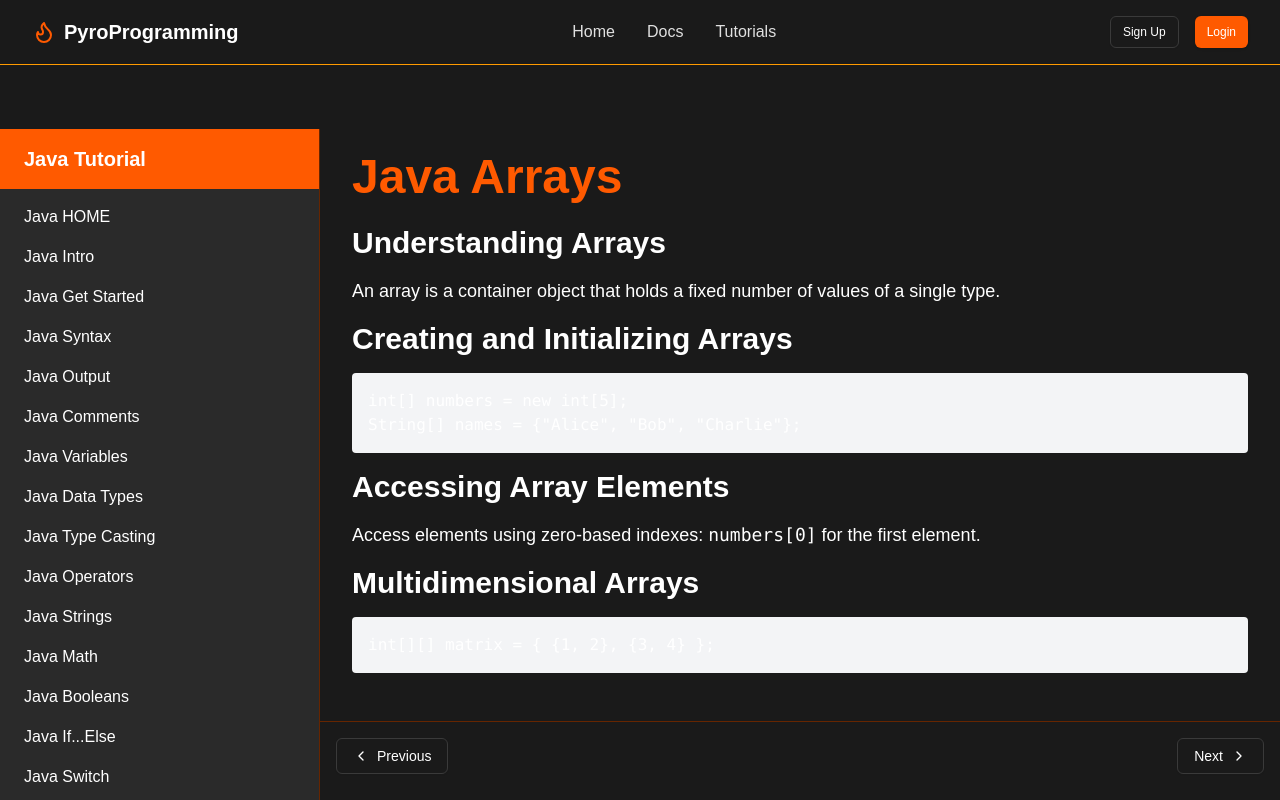
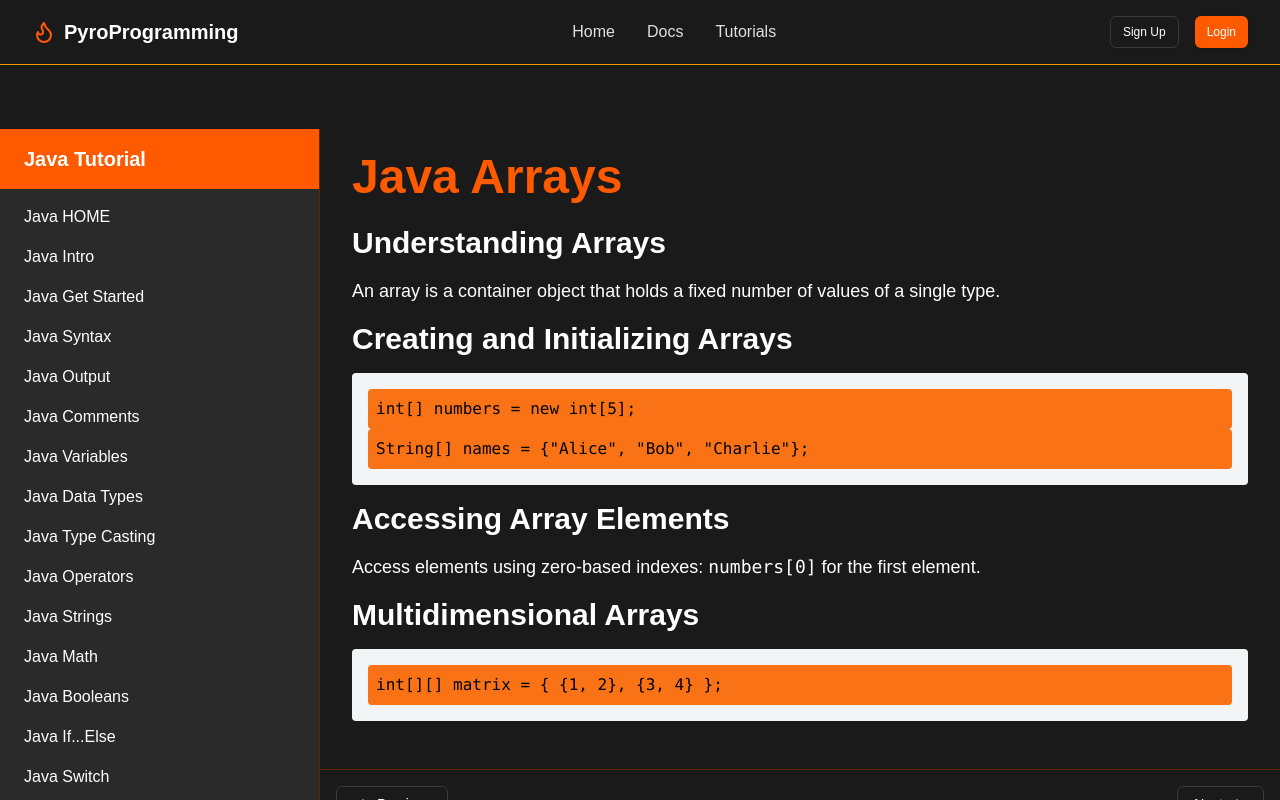
Before and after one commit to 321EZ123/PyroProgramming, a Next.js app: page /tutorials/java/arrays in a window 1280 px wide. Shown: the top 800 px of the page. Built offline with nearby package versions, Linux system fonts and the light colour scheme.

Commit message:
Update page.tsx

```diff
--- a/src/app/tutorials/java/arrays/page.tsx
+++ b/src/app/tutorials/java/arrays/page.tsx
@@ -11,9 +11,12 @@ export default function Page() {
       <h2 className="text-3xl font-semibold mb-4">Creating and Initializing Arrays</h2>
       <pre className="bg-gray-100 p-4 rounded mb-4">
         <code>
-          {`int[] numbers = new int[5];`}
-          <br />
-          {`String[] names = {"Alice", "Bob", "Charlie"};`}
+          <span className="text-black bg-orange-500 block p-2 rounded">
+            {`int[] numbers = new int[5];`}
+          </span>
+          <span className="text-black bg-orange-500 block p-2 rounded">
+            {`String[] names = {"Alice", "Bob", "Charlie"};`}
+          </span>
         </code>
       </pre>
       <h2 className="text-3xl font-semibold mb-4">Accessing Array Elements</h2>
@@ -23,7 +26,9 @@ export default function Page() {
       <h2 className="text-3xl font-semibold mb-4">Multidimensional Arrays</h2>
       <pre className="bg-gray-100 p-4 rounded mb-6">
         <code>
-          {`int[][] matrix = { {1, 2}, {3, 4} };`}
+          <span className="text-black bg-orange-500 block p-2 rounded">
+            {`int[][] matrix = { {1, 2}, {3, 4} };`}
+          </span>
         </code>
       </pre>
     </div>
```
